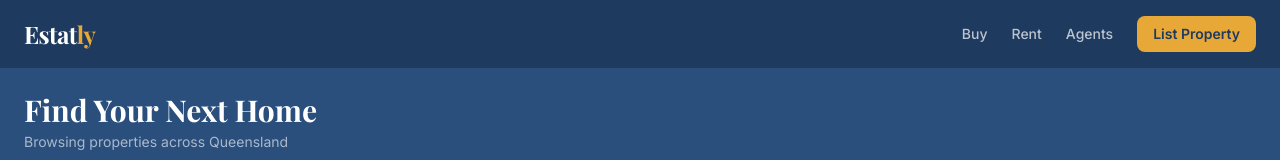
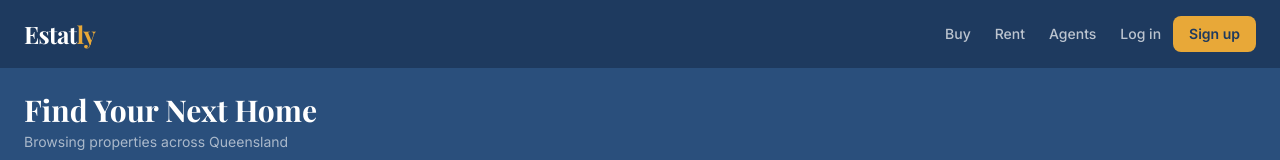
Before and after one commit to aayash0101/Real_Estate_Listing_Frontend, a Next.js app: page / in a window 1280 px wide. Shown: the top 160 px of the page. Built offline with nearby package versions, Linux system fonts and the light colour scheme; no server answers.

Commit message:
updated layout

```diff
--- a/app/layout.tsx
+++ b/app/layout.tsx
@@ -1,5 +1,7 @@
 import type { Metadata } from "next";
 import "./globals.css";
+import { AuthProvider } from "@/lib/auth-context";
+import Nav from "@/components/Nav";
 
 export const metadata: Metadata = {
   title: "Estatly - Property Listings",
@@ -14,6 +16,7 @@ export default function RootLayout({
   return (
     <html lang="en">
       <body>
+        <AuthProvider>
           <header style={{ backgroundColor: "var(--navy)" }} className="sticky top-0 z-20">
             <div className="max-w-7xl mx-auto px-6 py-4 flex items-center justify-between">
               <a href="/" className="flex items-center gap-2">
@@ -21,17 +24,7 @@ export default function RootLayout({
                   Estat<span style={{ color: "var(--amber)" }}>ly</span>
                 </span>
               </a>
-            <nav className="flex items-center gap-6">
-              <a href="/" className="text-sm font-medium text-white/70 hover:text-white transition-colors">Buy</a>
-              <a href="/rent" className="text-sm font-medium text-white/70 hover:text-white transition-colors">Rent</a>
-              <a href="/agents" className="text-sm font-medium text-white/70 hover:text-white transition-colors">Agents</a>
-              <button
-                style={{ backgroundColor: "var(--amber)", color: "var(--navy)" }}
-                className="text-sm font-semibold px-4 py-2 rounded-lg"
-              >
-                List Property
-              </button>
-            </nav>
+              <Nav />
             </div>
           </header>
 
@@ -60,6 +53,7 @@ export default function RootLayout({
               </p>
             </div>
           </footer>
+        </AuthProvider>
       </body>
     </html>
   );
```
Lines whose indentation alone changed are shown as unchanged.
